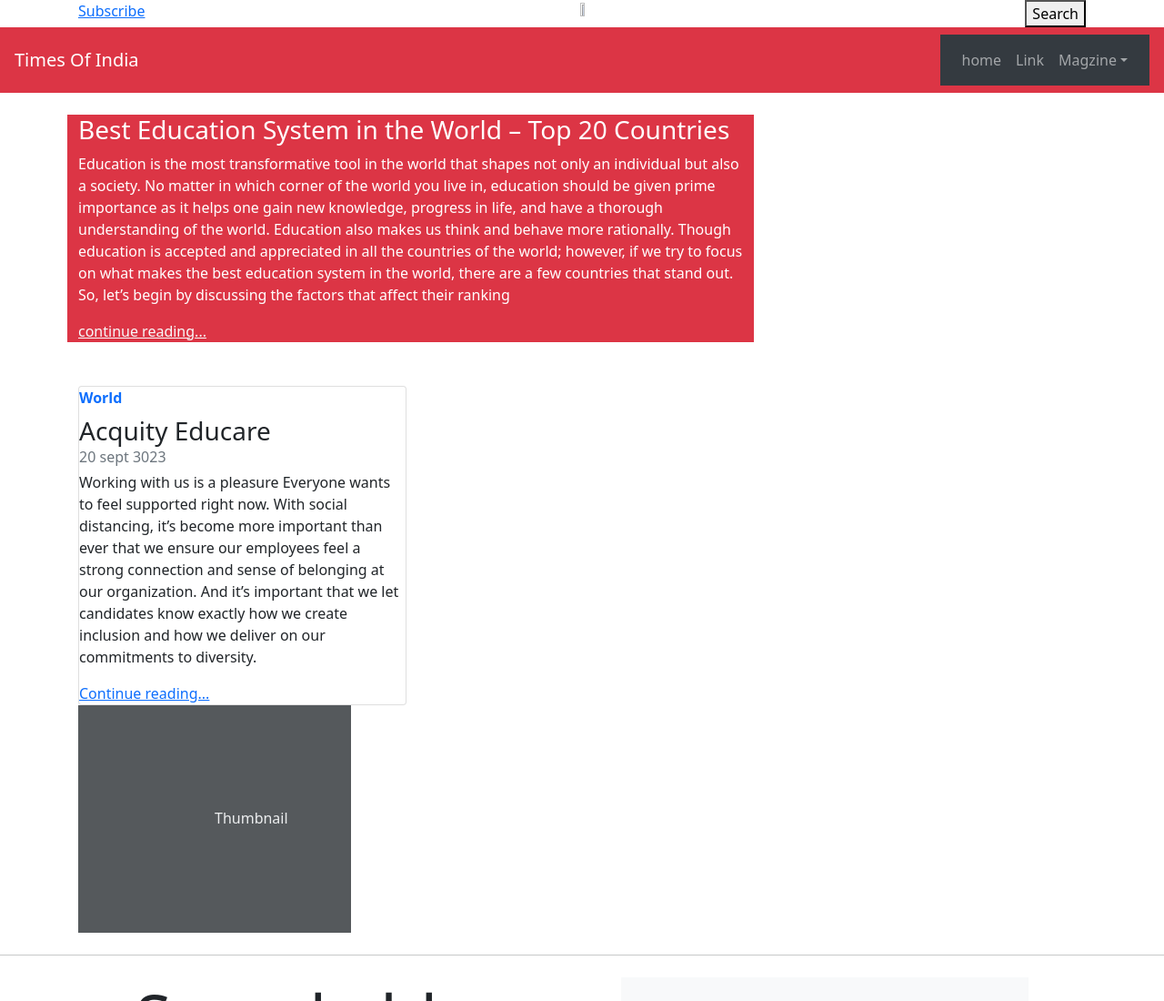
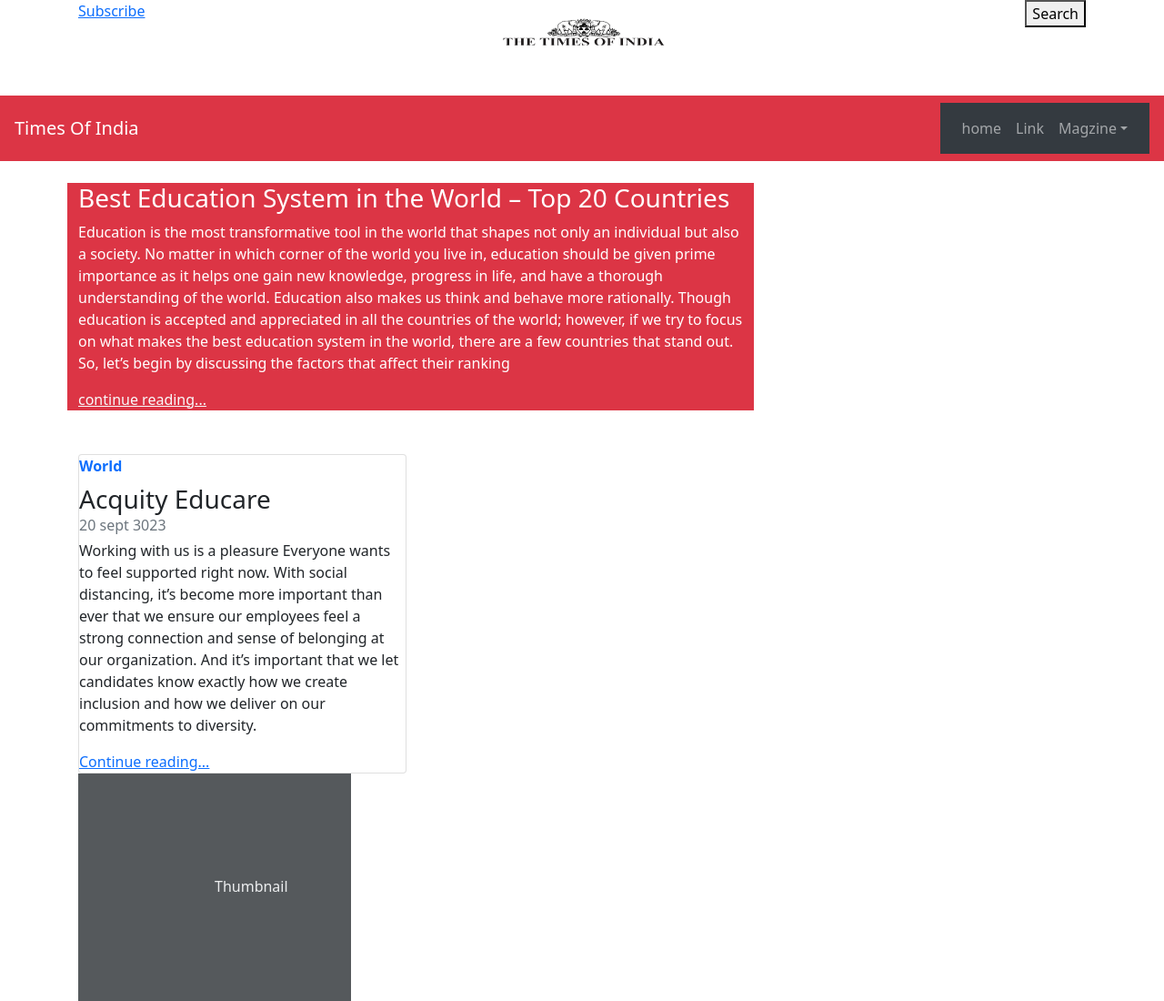
Before and after one commit to Hanifnakhwa/new, a plain HTML site: page np.html in a window 1280 px wide. Shown: the top 1100 px of the page at 91% size. Drawn offline with nearby package versions, Linux system fonts and the light colour scheme.

Commit message:
Update np.html

```diff
--- a/np.html
+++ b/np.html
@@ -22,7 +22,7 @@
         <a href="bootstrap.html">Subscribe</a>
     </div>
     <div class="d-flex justify-content-center">
-        <img src="images/logo1toi.png" width="50%" height="70%" alt="">
+        <img src="logo1toi.png" width="50%" height="70%" alt="">
     </div>
     <div>
         <button>Search</button>
```
